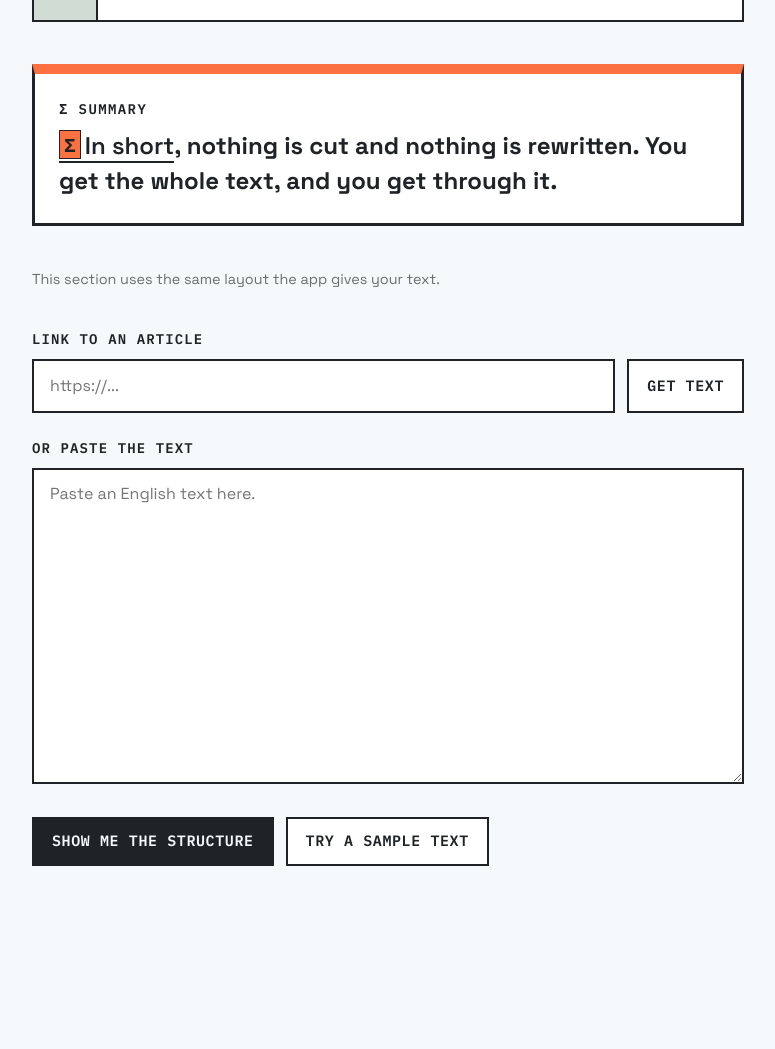
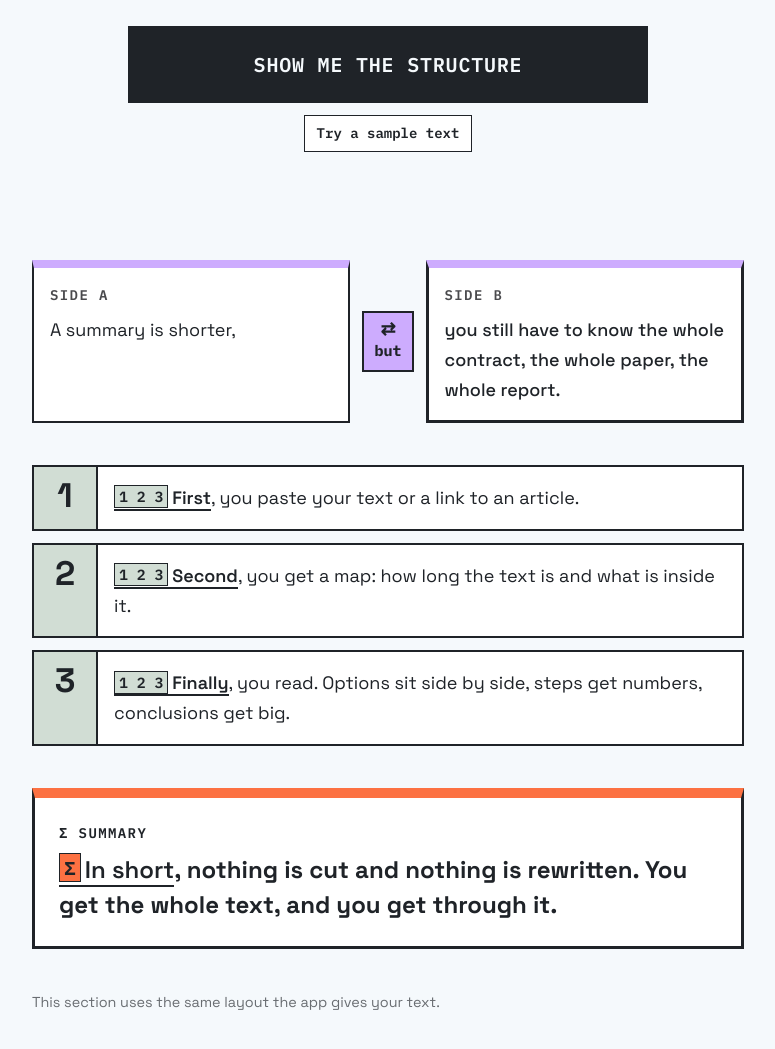
Before and after one commit to SaltedDana/the-whole-text, a website: page docs/index.html in a window 1280 px wide. Shown: the part 721-1770 px from the top of the page, without its empty margins (252-1027 px from the left). Before the commit the page ends 1691 px from the top, so only its background shows below. Drawn offline with Linux system fonts and the light colour scheme.

Commit message:
Landing: link field and main button first, small sample button
Co-Authored-By: Claude Sonnet 5.5 <noreply@anthropic.com>

```diff
--- a/docs/index.html
+++ b/docs/index.html
@@ -28,6 +28,21 @@
   <h1 class="display">Reading access for everyone.</h1>
   <p class="lede">Dyslexia, an attention disorder or plain distraction is no longer a barrier to a long text. You read every word the writer wrote, in a shape you can stay with.</p>
 
+  <label class="field-label" for="url">Link to an article</label>
+  <div class="url-row">
+    <input id="url" type="url" placeholder="https://..." autocomplete="off">
+    <button type="button" class="btn ghost" id="fetchBtn">Get text</button>
+  </div>
+
+  <label class="field-label" for="text">Or paste the text</label>
+  <textarea id="text" rows="12" placeholder="Paste an English text here."></textarea>
+
+  <div class="actions">
+    <button type="button" class="btn primary big" id="go">Show me the structure</button>
+    <button type="button" class="btn ghost small" id="sample">Try a sample text</button>
+    <span class="count" id="count"></span>
+  </div>
+  <p class="status" id="status" role="status" aria-live="polite"></p>
   <section class="pitch" aria-label="How it works, shown in the app's own layout">
     <div class="blk pair weighted">
       <div class="side a"><div class="blk-label">Side A</div><div class="tx">A summary is shorter,</div></div>
@@ -43,21 +58,6 @@
     <p class="pitch-note">This section uses the same layout the app gives your text.</p>
   </section>
 
-  <label class="field-label" for="url">Link to an article</label>
-  <div class="url-row">
-    <input id="url" type="url" placeholder="https://..." autocomplete="off">
-    <button type="button" class="btn ghost" id="fetchBtn">Get text</button>
-  </div>
-
-  <label class="field-label" for="text">Or paste the text</label>
-  <textarea id="text" rows="12" placeholder="Paste an English text here."></textarea>
-
-  <div class="actions">
-    <button type="button" class="btn primary" id="go">Show me the structure</button>
-    <button type="button" class="btn ghost" id="sample">Try a sample text</button>
-    <span class="count" id="count"></span>
-  </div>
-  <p class="status" id="status" role="status" aria-live="polite"></p>
 </main>
 
 <div id="readScreen" class="read-screen" hidden>
--- a/docs/styles.css
+++ b/docs/styles.css
@@ -149,3 +149,7 @@ details.example .tx{padding:0 var(--s4) var(--s4);color:var(--ink-soft)}
 
 .gh{margin-left:auto;font-family:var(--font-mono);font-size:15px;font-weight:600;letter-spacing:.08em;text-transform:uppercase;color:var(--ink);text-underline-offset:4px}
 .gh:hover{background:var(--ink);color:var(--paper)}
+.actions{flex-direction:column;align-items:center;gap:var(--s3)}
+.btn.big{width:100%;max-width:520px;padding:20px 28px;font-size:20px}
+.btn.small{padding:6px 12px;font-size:14px;border-width:1px;text-transform:none;letter-spacing:0}
+.pitch{margin-top:56px}
--- a/public/styles.css
+++ b/public/styles.css
@@ -149,3 +149,7 @@ details.example .tx{padding:0 var(--s4) var(--s4);color:var(--ink-soft)}
 
 .gh{margin-left:auto;font-family:var(--font-mono);font-size:15px;font-weight:600;letter-spacing:.08em;text-transform:uppercase;color:var(--ink);text-underline-offset:4px}
 .gh:hover{background:var(--ink);color:var(--paper)}
+.actions{flex-direction:column;align-items:center;gap:var(--s3)}
+.btn.big{width:100%;max-width:520px;padding:20px 28px;font-size:20px}
+.btn.small{padding:6px 12px;font-size:14px;border-width:1px;text-transform:none;letter-spacing:0}
+.pitch{margin-top:56px}
```
Also changed, not shown: docs/demo-result.json (+1 -1 lines), public/index.html (+15 -15 lines), 2 other files.
